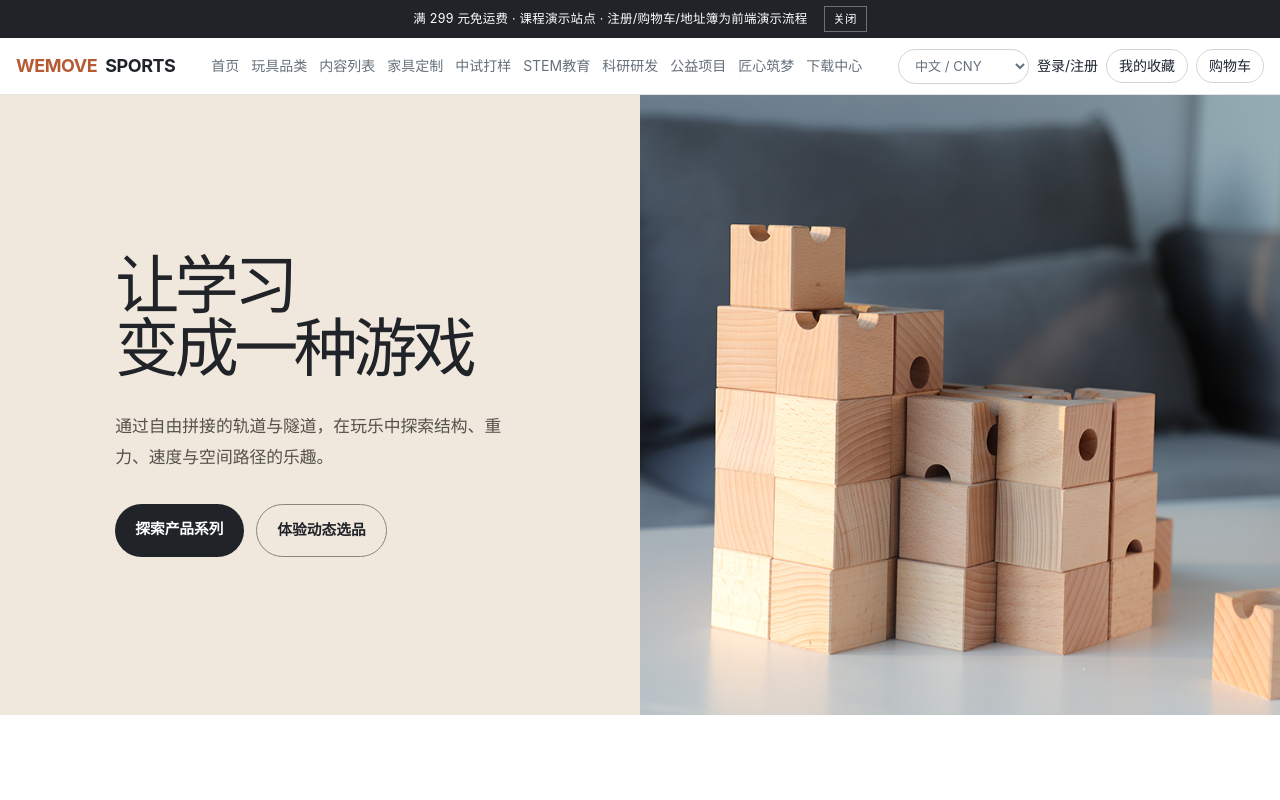
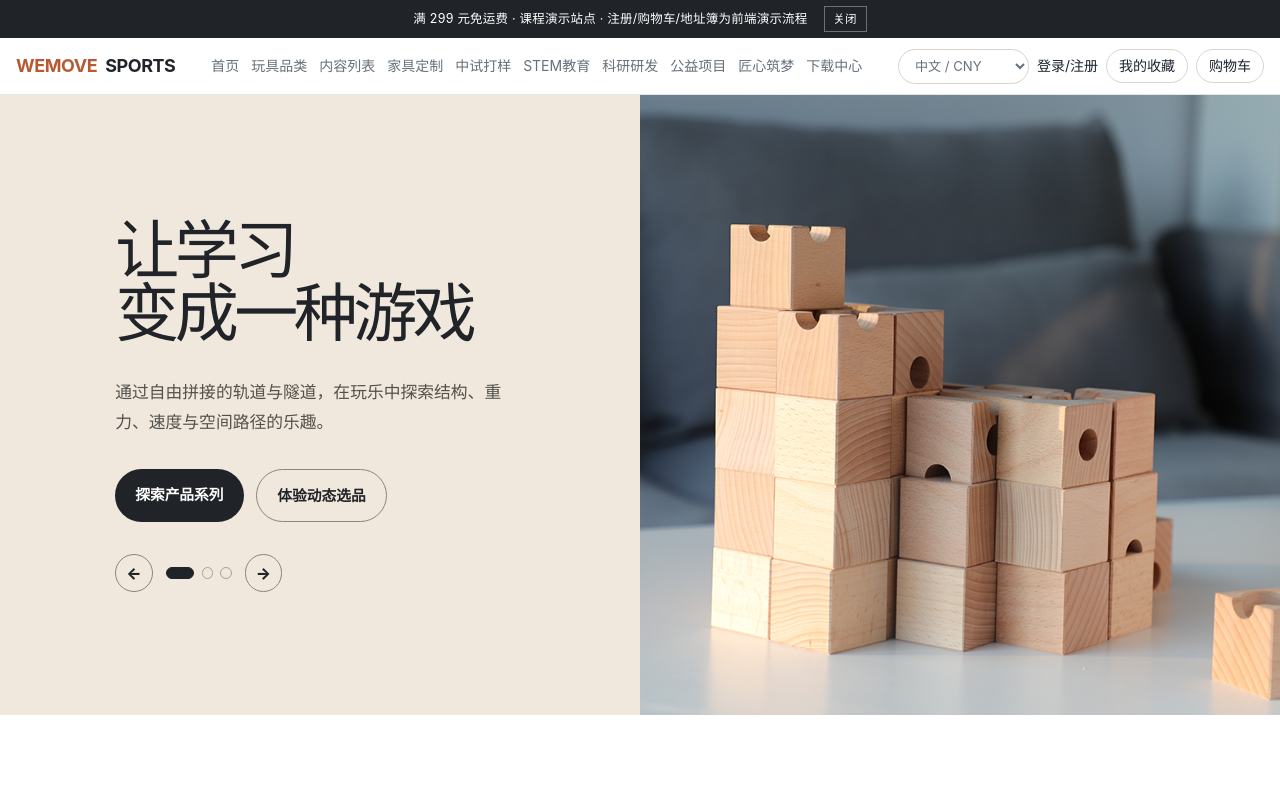
Before and after one commit to ganwentao20/wemove-sports-portal, a Next.js app in the folder apps/web/: page / in a window 1280 px wide. Shown: the top 800 px of the page. Built offline with nearby package versions, Linux system fonts and the light colour scheme.

Commit message:
feat: add homepage hero carousel

```diff
--- a/apps/web/app/(storefront)/page.tsx
+++ b/apps/web/app/(storefront)/page.tsx
@@ -1,5 +1,5 @@
 import Link from 'next/link';
-import Image from 'next/image';
+import { HomeHeroCarousel } from '../../components/home-hero-carousel';
 import { HomeShowcase } from '../../components/home-showcase';
 import { ProductCard } from '../../components/product-card';
 import { products } from '../../lib/products';
@@ -15,17 +15,7 @@ export default function HomePage() {
 
   return (
     <div className="storefront-home">
-      <section className="hero">
-        <div className="hero-copy">
-          <h1>让学习<br />变成一种游戏</h1>
-          <p>通过自由拼接的轨道与隧道，在玩乐中探索结构、重力、速度与空间路径的乐趣。</p>
-          <div>
-            <Link href="/products">探索产品系列</Link>
-            <Link href="#showcase">体验动态选品</Link>
-          </div>
-        </div>
-        <Image src="/products/hero-cover.png" alt="WEMOVE 轨道积木封面" width={1140} height={760} priority />
-      </section>
+      <HomeHeroCarousel />
 
       <section className="home-section">
         <h2>探索 WEMOVE</h2>
--- a/apps/web/app/globals.css
+++ b/apps/web/app/globals.css
@@ -43,11 +43,17 @@ a {
 .hero { min-height: 620px; display: grid; grid-template-columns: minmax(0, 1fr) minmax(0, 1fr); overflow: hidden; background: #f0e8dc; }
 .hero-copy { display: flex; flex-direction: column; justify-content: center; padding: 9vw; }
 .hero h1 { margin: 0; color: var(--wm-dark); font-size: clamp(2.8rem, 5vw, 5.6rem); line-height: .98; letter-spacing: -.07em; }
+.hero h1 span { display: block; }
 .hero p { max-width: 35rem; margin: 2rem 0; color: #54514c; font-size: 1.05rem; line-height: 1.8; }
 .hero-copy div { display: flex; flex-wrap: wrap; gap: .8rem; }
 .hero-copy a, .customer-form button { border-radius: 999px; background: var(--wm-dark); color: white; padding: .9rem 1.25rem; font-size: .92rem; font-weight: 700; }
 .hero-copy a + a { background: transparent; color: var(--wm-dark); border: 1px solid #8b857c; }
 .hero > img { width: 100%; height: 100%; min-height: 620px; object-fit: cover; object-position: center; }
+.hero-carousel .hero-controls { margin-top: 2rem; align-items: center; }
+.hero-controls button { width: 2.35rem; height: 2.35rem; border: 1px solid #8b857c; border-radius: 999px; background: transparent; color: var(--wm-dark); font-weight: 800; cursor: pointer; }
+.hero-controls > div { align-items: center; gap: .45rem; }
+.hero-controls > div button { width: .72rem; height: .72rem; border-color: #a7a096; padding: 0; }
+.hero-controls > div button.active { width: 1.8rem; background: var(--wm-dark); border-color: var(--wm-dark); }
 .home-section, .catalog { max-width: 1200px; margin: auto; padding: 6.5rem 1.5rem; }
 .home-section h2, .catalog h1 { margin: 0; font-size: clamp(2rem, 3vw, 3.3rem); letter-spacing: -.04em; }
 .home-section > p, .catalog > p { max-width: 40rem; color: var(--wm-gray); line-height: 1.8; }
--- /dev/null
+++ b/apps/web/components/home-hero-carousel.tsx
@@ -0,0 +1,85 @@
+'use client';
+
+import Image from 'next/image';
+import Link from 'next/link';
+import { useState } from 'react';
+
+const heroSlides = [
+  {
+    title: '让学习\n变成一种游戏',
+    summary: '通过自由拼接的轨道与隧道，在玩乐中探索结构、重力、速度与空间路径的乐趣。',
+    image: '/products/hero-cover.png',
+    imageAlt: 'WEMOVE 轨道积木封面',
+    primaryHref: '/products',
+    primaryLabel: '探索产品系列',
+    secondaryHref: '#showcase',
+    secondaryLabel: '体验动态选品',
+  },
+  {
+    title: '把 STEM\n带进真实课堂',
+    summary: '用木质积木、轨道实验和搭建任务，让孩子在动手中理解结构、路径和基础物理。',
+    image: '/products/stem-hero.png',
+    imageAlt: 'WEMOVE STEM 教育场景',
+    primaryHref: '/stem-education',
+    primaryLabel: '查看 STEM 教育',
+    secondaryHref: '/play',
+    secondaryLabel: '浏览内容列表',
+  },
+  {
+    title: '从家庭场景\n到定制服务',
+    summary: '保留家具定制、中试打样与项目服务入口，后续接入咨询、预约和资料接口。',
+    image: '/products/furniture-bed.png',
+    imageAlt: 'WEMOVE 家具定制场景',
+    primaryHref: '/custom-furniture',
+    primaryLabel: '查看家具定制',
+    secondaryHref: '/pilot-production',
+    secondaryLabel: '了解中试打样',
+  },
+];
+
+export function HomeHeroCarousel() {
+  const [activeIndex, setActiveIndex] = useState(0);
+  const activeSlide = heroSlides[activeIndex];
+
+  const changeSlide = (nextIndex: number) => {
+    setActiveIndex((nextIndex + heroSlides.length) % heroSlides.length);
+  };
+
+  return (
+    <section className="hero hero-carousel" aria-label="首页主视觉轮播">
+      <div className="hero-copy">
+        <h1>
+          {activeSlide.title.split('\n').map((line) => (
+            <span key={line}>{line}</span>
+          ))}
+        </h1>
+        <p>{activeSlide.summary}</p>
+        <div>
+          <Link href={activeSlide.primaryHref}>{activeSlide.primaryLabel}</Link>
+          <Link href={activeSlide.secondaryHref}>{activeSlide.secondaryLabel}</Link>
+        </div>
+        <div className="hero-controls" aria-label="切换首页轮播">
+          <button type="button" onClick={() => changeSlide(activeIndex - 1)} aria-label="上一张">
+            ←
+          </button>
+          <div>
+            {heroSlides.map((slide, index) => (
+              <button
+                key={slide.title}
+                type="button"
+                className={activeIndex === index ? 'active' : ''}
+                onClick={() => changeSlide(index)}
+                aria-label={`切换到第 ${index + 1} 张：${slide.primaryLabel}`}
+                aria-current={activeIndex === index ? 'true' : undefined}
+              />
+            ))}
+          </div>
+          <button type="button" onClick={() => changeSlide(activeIndex + 1)} aria-label="下一张">
+            →
+          </button>
+        </div>
+      </div>
+      <Image src={activeSlide.image} alt={activeSlide.imageAlt} width={1140} height={760} priority />
+    </section>
+  );
+}
```
